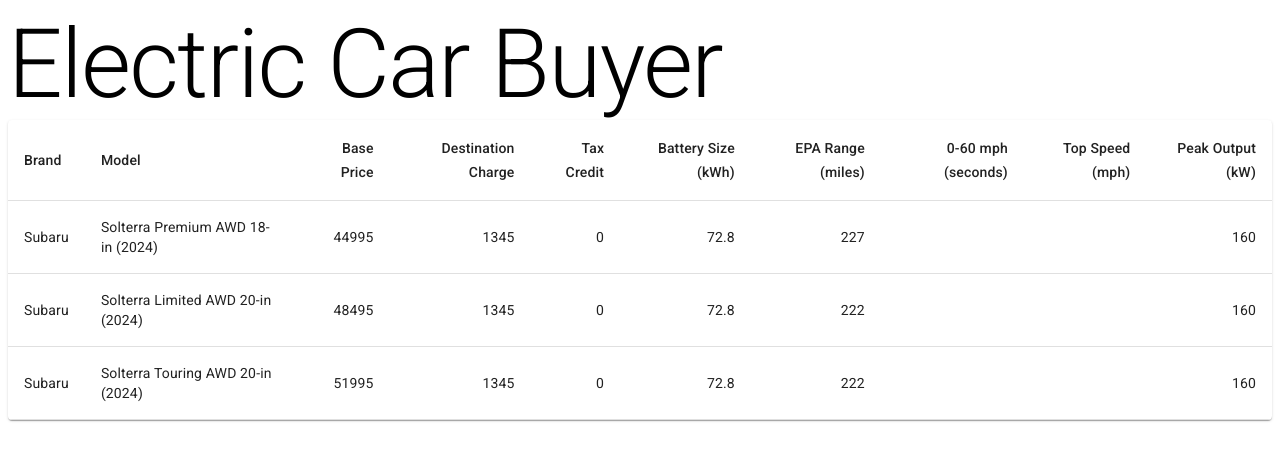
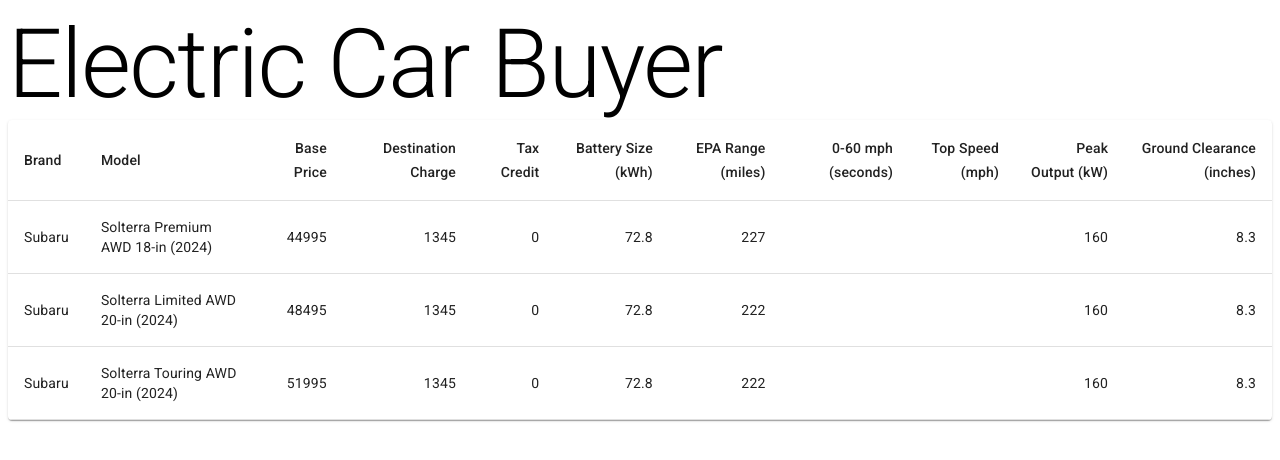
Before and after one commit to ryosua/electric-car-buyer, a Next.js app: page / in a window 1280 px wide. Shown: the top 460 px of the page. Built offline with nearby package versions, Linux system fonts and the light colour scheme.

Commit message:
add clearance

```diff
--- a/src/app/CarTable.tsx
+++ b/src/app/CarTable.tsx
@@ -6,6 +6,7 @@
   TableHead,
   TableRow,
   Paper,
+  Tab,
 } from "@mui/material";
 import { CarModel } from "./types";
 
@@ -29,6 +30,7 @@
             <TableCell align="right">0-60 mph (seconds)</TableCell>
             <TableCell align="right">Top Speed (mph)</TableCell>
             <TableCell align="right">Peak Output (kW)</TableCell>
+            <TableCell align="right">Ground Clearance (inches)</TableCell>
           </TableRow>
         </TableHead>
         <TableBody>
@@ -46,6 +48,7 @@
               <TableCell align="right">{car.zeroToSixty}</TableCell>
               <TableCell align="right">{car.topSpeed}</TableCell>
               <TableCell align="right">{car.peakOutput}</TableCell>
+              <TableCell align="right">{car.groundClearance}</TableCell>
             </TableRow>
           ))}
         </TableBody>
```
